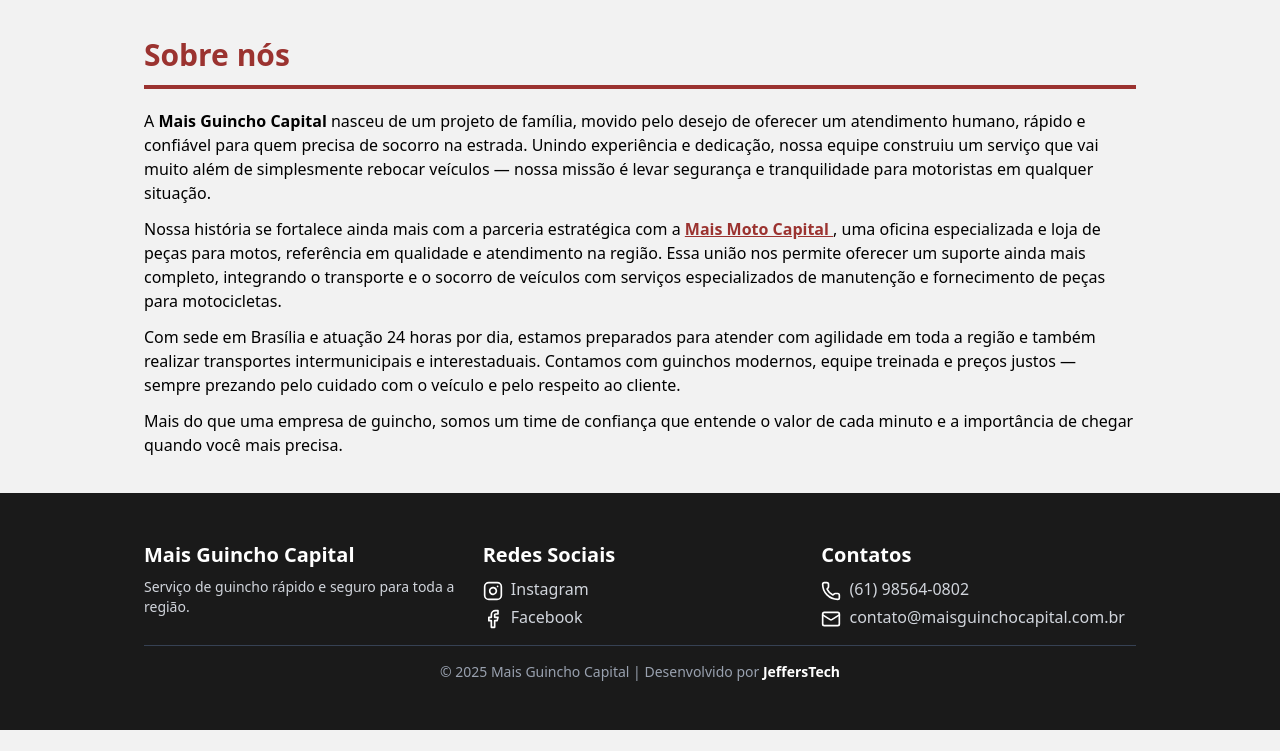
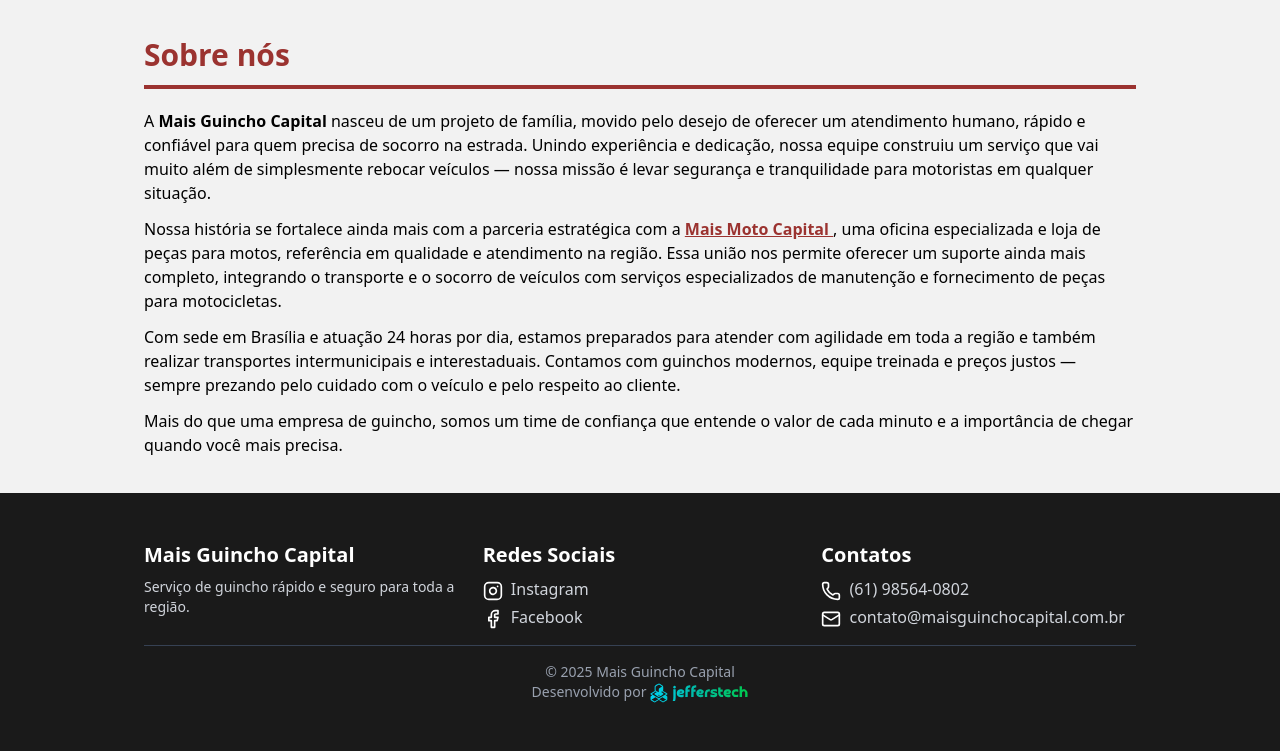
Before and after one commit to Jefferson5286/mais-guincho-captal-leadpage, a website built with Vite: page index.html in a window 1280 px wide. Shown: the part 2125-2876 px from the top of the page. Before the commit the page ends 2855 px from the top, so only its background shows below. Built offline with nearby package versions, Linux system fonts and the light colour scheme.

Commit message:
Adicionado readme.md; Redirecionamento para JeffersTech

```diff
--- a/index.html
+++ b/index.html
@@ -253,7 +253,9 @@
 
         <!-- Copyright -->
         <div class="text-center text-sm text-gray-400">
-          &copy; 2025 Mais Guincho Capital | Desenvolvido por <span class="text-white font-semibold">JeffersTech</span>
+          &copy; 2025 Mais Guincho Capital <br> Desenvolvido por
+          <a href="https://jefferstech.com.br" target="_blank" class="mt-2">
+            <img alt="logo da JeffersTech" src="/img/icons/jefferstech-logo.svg" class="inline h-5"></a>
         </div>
       </div>
     </footer>
```
Also changed, not shown: README.md (added), public/img/icons/jefferstech-logo.svg (added).
